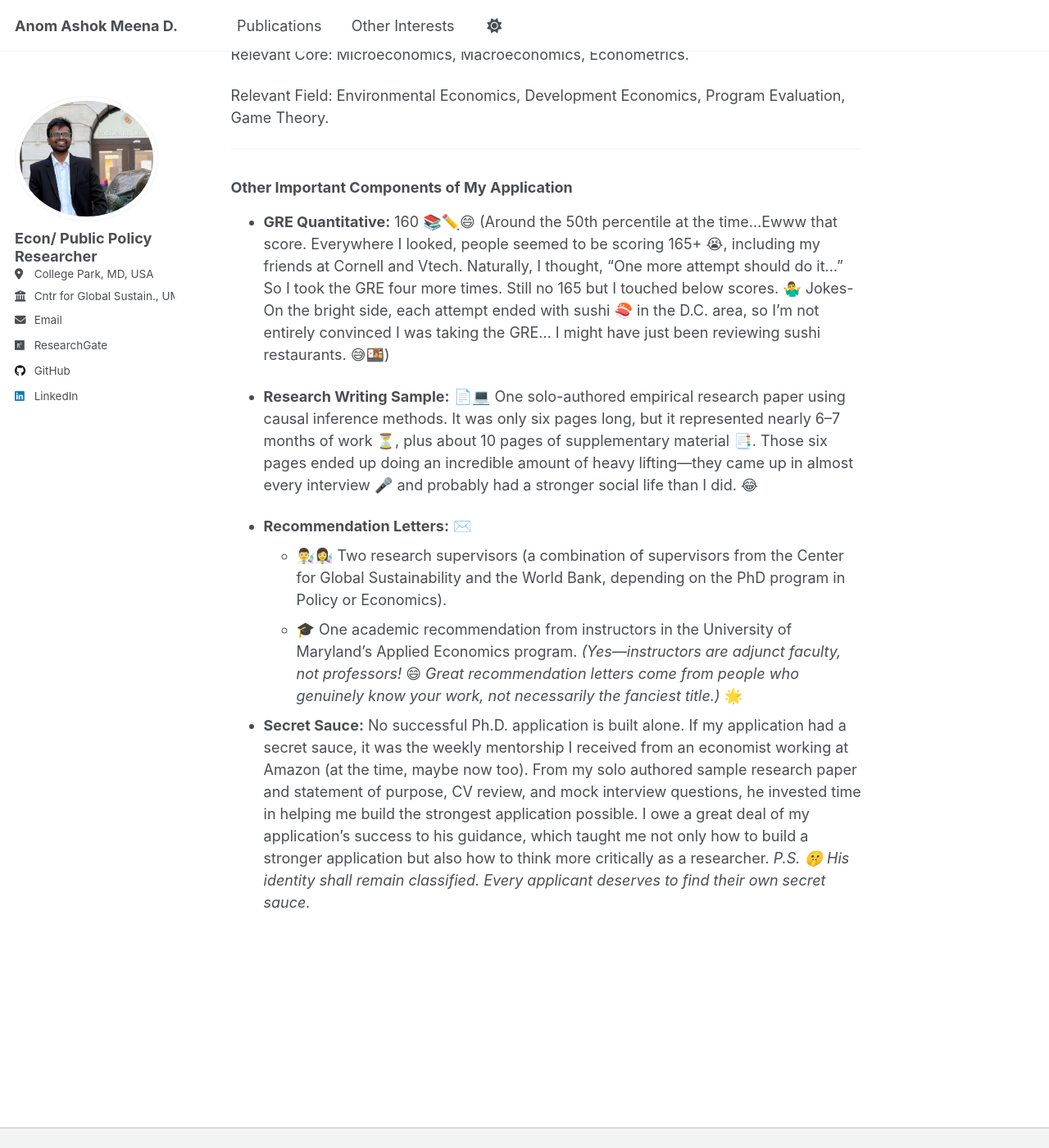
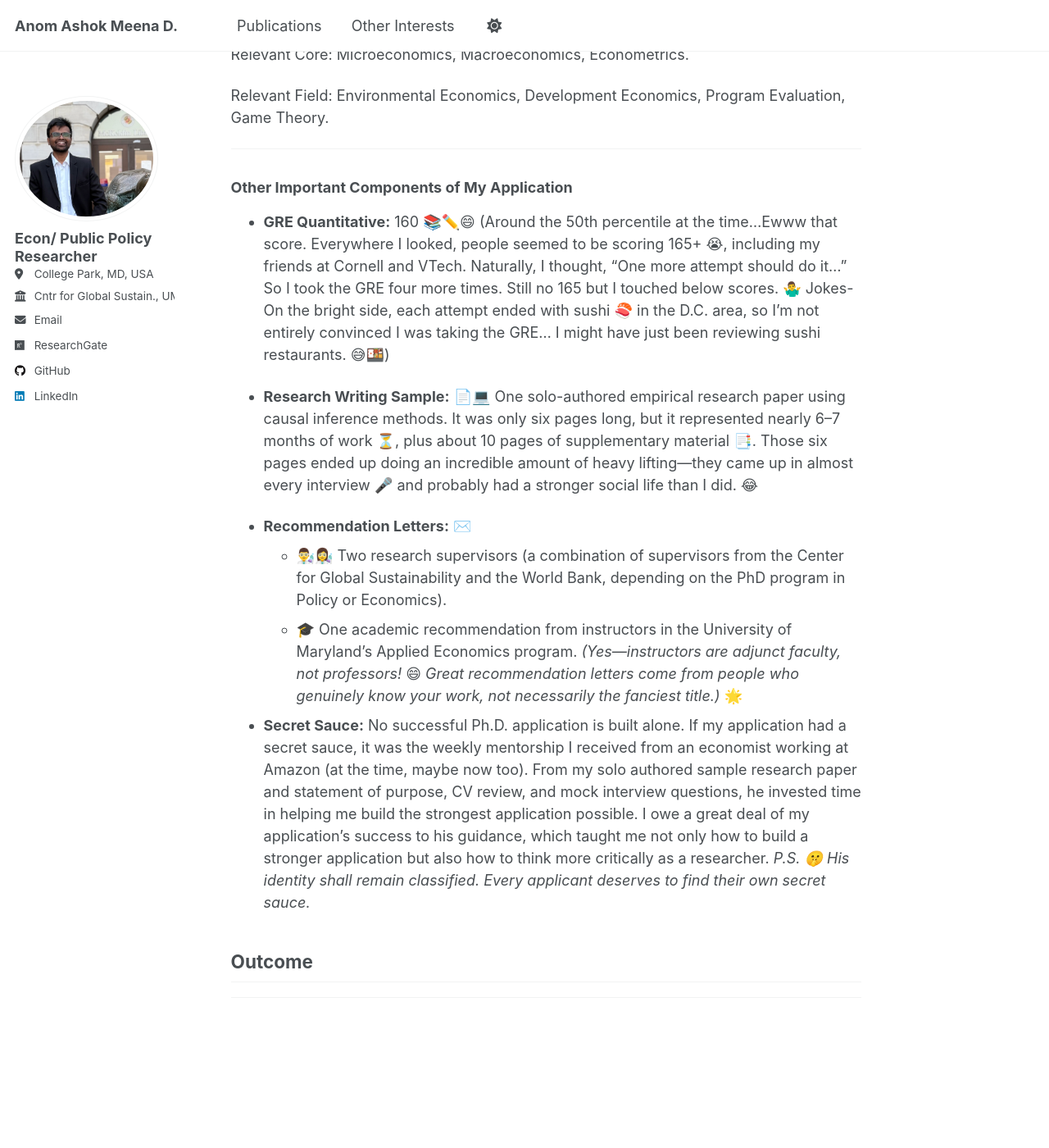
Before and after one commit to anomdule/anomdule.github.io, a Jekyll site: the page built from _pages/predoc-journey.md, in a window 1280 px wide and 1400 px high, scrolled down 1532 px. Shown: the whole window at 82% size. Built offline with Jekyll 4.4.1, drawn with Linux system fonts in a browser that asks for light colours; our own code applies the rules of GitHub Pages for plain Markdown files; a script that is not in the unit is left out.

Commit message:
Update predoc-journey.md

```diff
--- a/_pages/predoc-journey.md
+++ b/_pages/predoc-journey.md
@@ -46,7 +46,7 @@ Relevant Field: Environmental Economics, Development Economics, Program Evaluati
 
 ### Other Important Components of My Application
 
-- **GRE Quantitative:** 160 📚✏️😄 (Around the 50th percentile at the time...Ewww that score. Everywhere I looked, people seemed to be scoring 165+ 😭, including my friends at Cornell and Vtech. Naturally, I thought, "One more attempt should do it..." So I took the GRE four more times. Still no 165 but I touched below scores. 🤷‍♂️ Jokes- On the bright side, each attempt ended with sushi 🍣 in the D.C. area, so I'm not entirely convinced I was taking the GRE... I might have just been reviewing sushi restaurants. 😅🍱)
+- **GRE Quantitative:** 160 📚✏️😄 (Around the 50th percentile at the time...Ewww that score. Everywhere I looked, people seemed to be scoring 165+ 😭, including my friends at Cornell and VTech. Naturally, I thought, "One more attempt should do it..." So I took the GRE four more times. Still no 165 but I touched below scores. 🤷‍♂️ Jokes- On the bright side, each attempt ended with sushi 🍣 in the D.C. area, so I'm not entirely convinced I was taking the GRE... I might have just been reviewing sushi restaurants. 😅🍱)
 
 - **Research Writing Sample:** 📄💻 One solo-authored empirical research paper using causal inference methods. It was only six pages long, but it represented nearly 6–7 months of work ⏳, plus about 10 pages of supplementary material 📑. Those six pages ended up doing an incredible amount of heavy lifting—they came up in almost every interview 🎤 and probably had a stronger social life than I did. 😂
 
@@ -55,3 +55,7 @@ Relevant Field: Environmental Economics, Development Economics, Program Evaluati
   - 🎓 One academic recommendation from instructors in the University of Maryland's Applied Economics program. *(Yes—instructors are adjunct faculty, not professors! 😄 Great recommendation letters come from people who genuinely know your work, not necessarily the fanciest title.)* 🌟
 
 - **Secret Sauce:** No successful Ph.D. application is built alone. If my application had a secret sauce, it was the weekly mentorship I received from an economist working at Amazon (at the time, maybe now too). From my solo authored sample research paper and statement of purpose, CV review, and mock interview questions, he invested time in helping me build the strongest application possible. I owe a great deal of my application's success to his guidance, which taught me not only how to build a stronger application but also how to think more critically as a researcher. *P.S. 🤫 His identity shall remain classified. Every applicant deserves to find their own secret sauce.*
+
+## Outcome
+
+---
```
